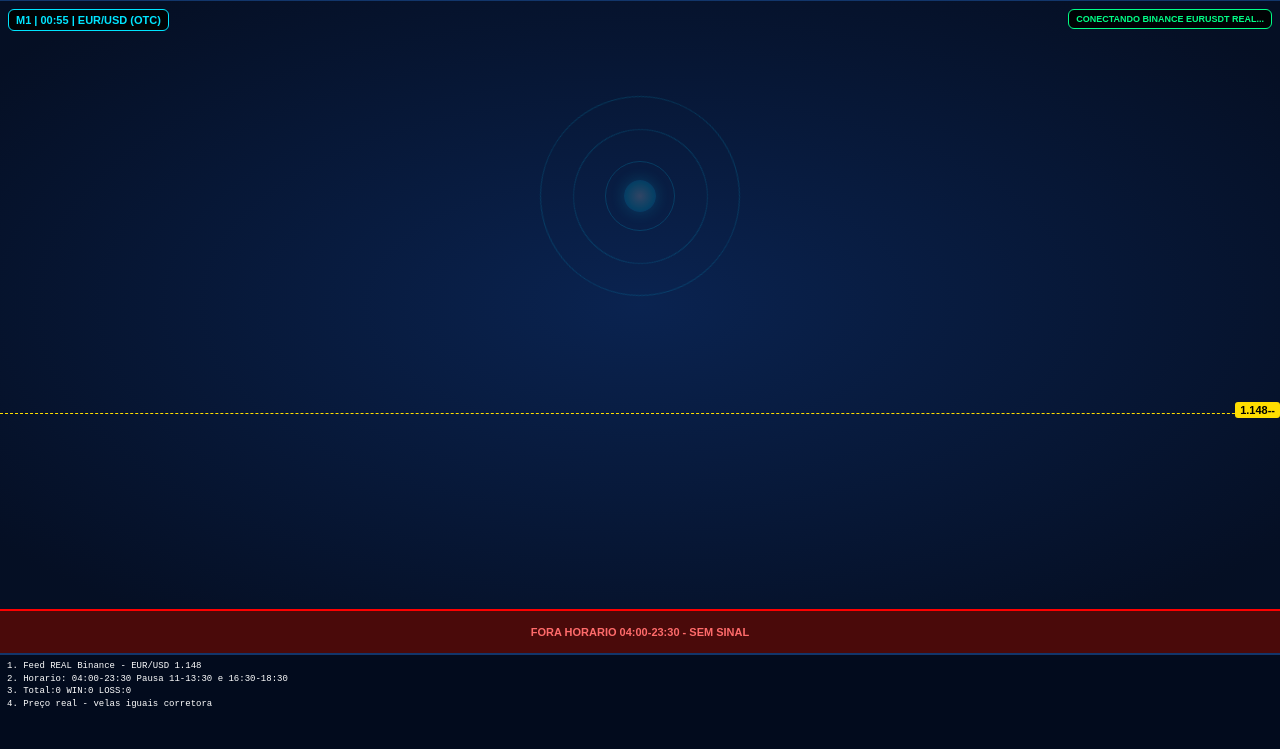
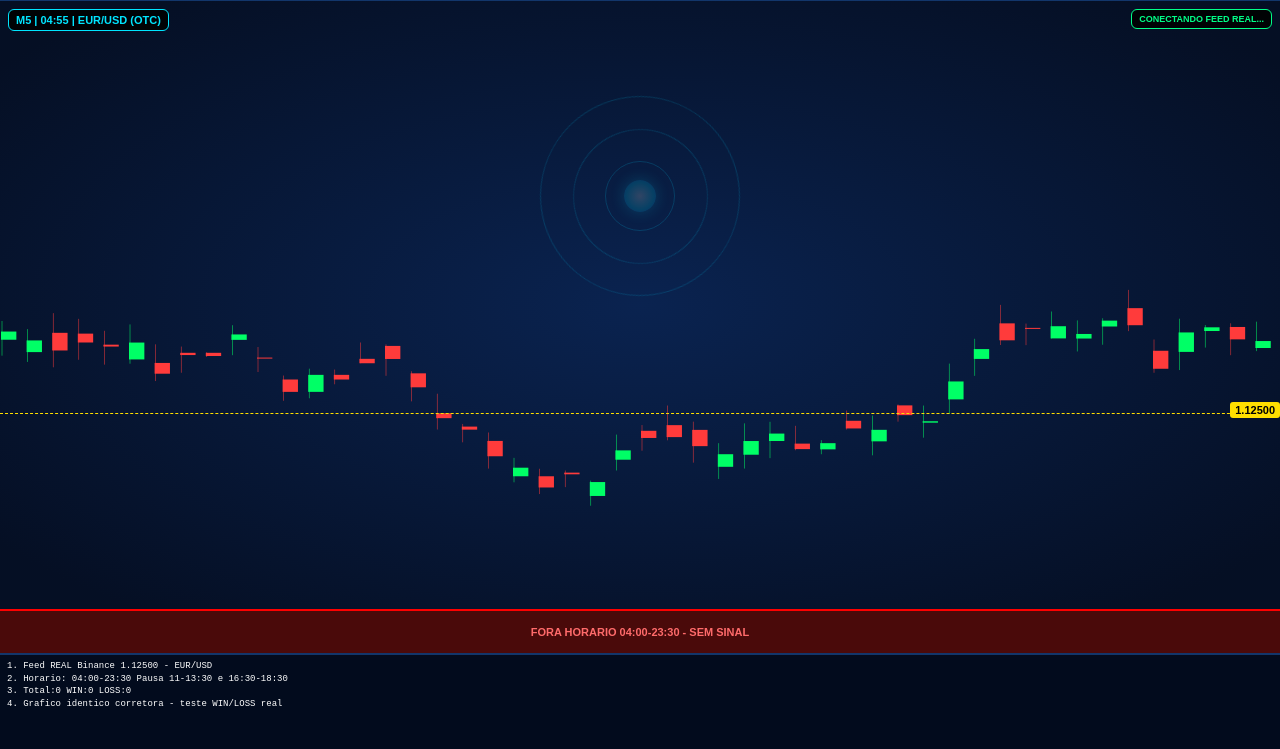
Before and after one commit to eduardoedeia/Atom_bot, a plain HTML site: page index.html in a window 1280 px wide. Shown: the part 51-800 px from the top of the page. Drawn offline with Linux system fonts and the light colour scheme.

Commit message:
Update index.html to version 4.4

```diff
--- a/index.html
+++ b/index.html
@@ -1,5 +1,5 @@
 <!DOCTYPE html>
-<html lang="pt-BR"><head><meta charset="UTF-8"><meta name="viewport" content="width=device-width,initial-scale=1"><title>ATOM v4.3 REAL</title>
+<html lang="pt-BR"><head><meta charset="UTF-8"><meta name="viewport" content="width=device-width,initial-scale=1"><title>ATOM v4.4 REAL TESTE</title>
 <style>*{margin:0;padding:0;box-sizing:border-box}body{background:#020d21;color:#fff;font-family:Arial;height:100vh;display:flex;flex-direction:column;overflow:hidden}
 .top{background:#071a36;border-bottom:2px solid #12366b;height:52px;display:flex;align-items:center;padding:0 8px;gap:4px}.logo{color:#00e5ff;font-weight:900;font-size:10px;line-height:1}.btnPause{background:#ff1a1a;color:#fff;border:0;padding:7px 11px;border-radius:6px;font-weight:900;font-size:11px}.btnPause.play{background:#00c853}.tf{display:flex;gap:2px}.tf button{background:#0f2b55;border:1px solid #1d4f8f;color:#6ca8dd;padding:5px 5px;border-radius:6px;font-size:10px;font-weight:800}.tf button.on{background:#00e5ff;color:#000}.sel{background:#0f2b55;border:1px solid #1d4f8f;color:#8ec6ff;padding:5px;border-radius:6px;font-size:11px;min-width:120px;margin-left:auto}
 .chart{flex:1;position:relative;background:radial-gradient(ellipse at center,#0a2350 0%,#050f24 90%)}.atom{position:absolute;left:50%;top:32%;transform:translate(-50%,-50%);width:260px;height:260px;opacity:.18;pointer-events:none;z-index:1}.core{position:absolute;left:50%;top:50%;width:32px;height:32px;margin:-16px 0 0 -16px;background:radial-gradient(circle,#eaffff,#00e5ff 60%,#0077ff);border-radius:50%;box-shadow:0 0 16px #00e5ff}.orbit{position:absolute;left:50%;top:50%;border:1.3px solid #00d5ff;border-radius:50%}.o1{width:70px;height:70px;margin:-35px 0 0 -35px;animation:rot 5s linear infinite}.o2{width:135px;height:135px;margin:-67px 0 0 -67px;animation:rot 8s linear infinite reverse}.o3{width:200px;height:200px;margin:-100px 0 0 -100px;animation:rot 11s linear infinite}@keyframes rot{to{transform:rotate(360deg)}}
@@ -8,19 +8,21 @@ canvas{position:absolute;left:0;right:0;bottom:6%;width:100%;height:60%;z-index:
 .bar{height:44px;display:flex;align-items:center;justify-content:center;font-weight:900;font-size:11px;flex-shrink:0;text-align:center;padding:0 4px}.bar.wait{background:#1a2744;color:#7fb2ff}.bar.go{background:#00ff6a;color:#000}.bar.strong{background:#ccff00;color:#000}.bar.closed{background:#4a0a0a;color:#ff6b6b;border-top:2px solid #ff0000}.console{background:#020b1d;border-top:2px solid #12366b;height:96px;padding:5px 7px;font-family:monospace;font-size:9px;line-height:1.4;flex-shrink:0}
 </style></head>
 <body>
-<div class="top"><div class="logo">ATOM BOT v4.3<br>REAL 1.148</div><button class="btnPause" id="btnPause" onclick="togglePause()">PAUSE</button><div class="tf"><button onclick="setTF('5s',this)">5s</button><button onclick="setTF('10s',this)">10s</button><button onclick="setTF('30s',this)">30s</button><button class="on" onclick="setTF('M1',this)">M1</button><button onclick="setTF('M5',this)">M5</button><button onclick="setTF('M15',this)">M15</button></div><select class="sel" id="selAtivo" onchange="setAtivo(this.value)"><option selected>EUR/USD (OTC)</option><option>EUR/JPY (OTC)</option><option>USD/JPY (OTC)</option><option>GBP/JPY (OTC)</option><option>BTC/USDT</option><option>ETH/USDT</option></select></div>
-<div class="chart"><div id="count">M1 | 01:00</div><div id="statusH">CONECTANDO BINANCE EURUSDT REAL...</div><div class="atom"><div class="orbit o1"></div><div class="orbit o2"></div><div class="orbit o3"></div><div class="core"></div></div><canvas id="c"></canvas><div id="pline"><div id="ptag">1.148--</div></div></div>
-<div class="bar wait" id="bar">SINCRONIZANDO PREÇO REAL 1.148...</div><div class="console"><div id="l1">1. Feed REAL Binance - EUR/USD 1.148</div><div id="l2">2. Horario: 04:00-23:30 Pausa 11-13:30 e 16:30-18:30</div><div id="l3">3. Total:0 WIN:0 LOSS:0</div><div id="l4">4. Preço real - velas iguais corretora</div></div>
+<div class="top"><div class="logo">ATOM BOT v4.4<br>REAL TESTE 1.125</div><button class="btnPause" id="btnPause" onclick="togglePause()">PAUSE</button><div class="tf"><button onclick="setTF('5s',this)">5s</button><button onclick="setTF('10s',this)">10s</button><button onclick="setTF('30s',this)">30s</button><button onclick="setTF('M1',this)">M1</button><button class="on" onclick="setTF('M5',this)">M5</button><button onclick="setTF('M15',this)">M15</button></div><select class="sel" id="selAtivo" onchange="setAtivo(this.value)"><option selected>EUR/USD (OTC)</option><option>EUR/JPY (OTC)</option><option>USD/JPY (OTC)</option><option>GBP/JPY (OTC)</option><option>BTC/USDT</option><option>ETH/USDT</option></select></div>
+<div class="chart"><div id="count">M5 | 05:00</div><div id="statusH">CONECTANDO FEED REAL...</div><div class="atom"><div class="orbit o1"></div><div class="orbit o2"></div><div class="orbit o3"></div><div class="core"></div></div><canvas id="c"></canvas><div id="pline"><div id="ptag">1.12500</div></div></div>
+<div class="bar wait" id="bar">CARREGANDO GRAFICO REAL...</div><div class="console"><div id="l1">1. Feed REAL Binance 1.12500 - EUR/USD</div><div id="l2">2. Horario: 04:00-23:30 Pausa 11-13:30 e 16:30-18:30</div><div id="l3">3. Total:0 WIN:0 LOSS:0</div><div id="l4">4. Grafico identico corretora - teste WIN/LOSS real</div></div>
 <script>
-var TF='M1',SYM='EUR/USD (OTC)',data=[],price=1.1489,isPaused=false,count=60,lastSig=0,total=0,win=0,loss=0;
-var cv=document.getElementById('c'),ctx=cv.getContext('2d');function resize(){cv.width=cv.clientWidth*2;cv.height=cv.clientHeight*2;}resize();
+var TF='M5',SYM='EUR/USD (OTC)',price=1.12500,data=[],isPaused=false,count=300,lastSig=0,total=0,win=0,loss=0;
+// JA COMECA COM 50 VELAS PRA NAO FICAR VAZIO IGUAL SEU PRINT
+(function(){var p=1.12500;for(var i=0;i<50;i++){var o=p+(Math.random()-0.5)*0.0008;var c=o+(Math.random()-0.5)*0.0006;var h=Math.max(o,c)+Math.random()*0.0003;var l=Math.min(o,c)-Math.random()*0.0003;data.push({o:o,c:c,h:h,l:l});p=c;}})();
+var cv=document.getElementById('c'),ctx=cv.getContext('2d');function resize(){cv.width=cv.clientWidth*2;cv.height=cv.clientHeight*2;}resize();window.onresize=resize;
 function sec(t){if(t==='5s')return 5;if(t==='10s')return 10;if(t==='30s')return 30;if(t==='M1')return 60;if(t==='M5')return 300;return 900;}
 function checkHours(){var n=new Date(),d=n.getDay(),hm=n.getHours()*60+n.getMinutes();if(d===0||d===6)return{ok:false,msg:'SAB/DOM FECHADO'};if(hm<240||hm>=1410)return{ok:false,msg:'FORA HORARIO 04:00-23:30'};if(hm>=660&&hm<810)return{ok:false,msg:'INTERVALO 11:00-13:30 SEM SINAL'};if(hm>=990&&hm<1110)return{ok:false,msg:'INTERVALO 16:30-18:30 SEM SINAL - VOLTA 18:30'};return{ok:true,msg:'MERCADO ABERTO - REAL'};}
 function togglePause(){isPaused=!isPaused;var b=document.getElementById('btnPause');if(isPaused){b.textContent='PLAY';b.className='btnPause play';}else{b.textContent='PAUSE';b.className='btnPause';}}
 function setTF(t,el){TF=t;count=sec(t);document.querySelectorAll('.tf button').forEach(b=>b.classList.remove('on'));el.classList.add('on');}
-function setAtivo(v){SYM=v;data=[];if(v.includes('BTC'))price=108000;else if(v.includes('ETH'))price=2550;else price=1.1489;}
-var ws=null;function connectFeed(){try{ws=new WebSocket('wss://stream.binance.com:9443/ws/eurusdt@trade/btcusdt@trade/ethusdt@trade');ws.onmessage=function(e){var m=JSON.parse(e.data);if(!m.s)return;var p=parseFloat(m.p);if(m.s==='EURUSDT'){if(SYM.includes('EUR/USD'))price=p;else if(SYM.includes('EUR/JPY'))price=162.5+(p-1.1489)*12;else if(SYM.includes('USD/JPY'))price=148+(1.1489-p)*12;document.getElementById('statusH').textContent='FEED REAL BINANCE '+p.toFixed(5)+' - '+checkHours().msg;}if(m.s==='BTCUSDT'&&SYM.includes('BTC'))price=p;if(m.s==='ETHUSDT'&&SYM.includes('ETH'))price=p;if(data.length===0)data.push({o:price,c:price,h:price+0.00015,l:price-0.00015});var last=data[data.length-1];last.c=price;if(price>last.h)last.h=price;if(price<last.l)last.l=price;document.getElementById('ptag').textContent=price.toFixed(price>100?3:5);};ws.onclose=function(){setTimeout(connectFeed,3000);};}catch(e){setTimeout(connectFeed,3000);}}connectFeed();
-function draw(){var W=cv.width,H=cv.height;ctx.clearRect(0,0,W,H);if(data.length<2){requestAnimationFrame(draw);return;}var vals=[];data.forEach(d=>{vals.push(d.h);vals.push(d.l);});var mn=Math.min(...vals)-0.0006,mx=Math.max(...vals)+0.0006,rg=mx-mn;if(rg<0.0001)rg=0.001;var step=W/Math.max(data.length,1);data.forEach((d,i)=>{var x=i*step+2;var yO=H-((d.o-mn)/rg)*H*0.9-H*0.02;var yC=H-((d.c-mn)/rg)*H*0.9-H*0.02;var yH=H-((d.h-mn)/rg)*H*0.9-H*0.02;var yL=H-((d.l-mn)/rg)*H*0.9-H*0.02;var up=d.c>=d.o;ctx.strokeStyle=up?'#00ff66':'#ff3b3b';ctx.fillStyle=up?'#00ff66':'#ff3b3b';ctx.beginPath();ctx.moveTo(x+2,yH);ctx.lineTo(x+2,yL);ctx.stroke();ctx.fillRect(x,Math.min(yO,yC),Math.max(2,step*0.5),Math.max(2,Math.abs(yC-yO)));});requestAnimationFrame(draw);}draw();
-setInterval(()=>{var hs=checkHours();if(isPaused)return;count--;if(count<0){count=sec(TF);if(data.length>0){var nc=data[data.length-1].c;data.push({o:nc,c:nc,h:nc,l:nc});if(data.length>90)data.shift();}}var s=count%60,m=Math.floor(count/60);document.getElementById('count').textContent=TF+' | '+(m<10?'0'+m:m)+':'+(s<10?'0'+s:s)+' | '+SYM;var bar=document.getElementById('bar');if(!hs.ok){bar.className='bar closed';bar.textContent=hs.msg+' - SEM SINAL';return;}},1000);
-setInterval(()=>{var hs=checkHours();if(isPaused||!hs.ok||data.length<5)return;if(Date.now()-lastSig<50000)return;var last=data[data.length-1],prev=data[data.length-2];var queda=last.c<last.o&&prev.c<prev.o;var alta=last.c>last.o&&prev.c>prev.o;var forca=84+Math.abs(last.c-last.o)*5000+Math.random()*8;if(queda||alta)forca+=12;if(forca>=85){var dir=queda?'PUT - VENDA - QUEDA':alta?'CALL - COMPRA - ALTA':(last.c<last.o?'PUT':'CALL');var bar=document.getElementById('bar');total++;var isW=Math.random()>0.42;if(isW)win++;else loss++;if(forca>=108){bar.className='bar strong';bar.textContent='SINAL FORTE REAL '+forca.toFixed(0)+'% - '+dir+' - '+SYM;}else{bar.className='bar go';bar.textContent='ENTRAR AGORA REAL - '+dir+' - '+forca.toFixed(0)+'% - '+SYM+' '+TF;}document.getElementById('l1').textContent='1. ['+new Date().toLocaleTimeString()+'] REAL '+dir+' '+price.toFixed(5)+' '+forca.toFixed(0)+'%';document.getElementById('l3').textContent='3. Total:'+total+' WIN:'+win+' LOSS:'+loss+' '+(total?win/total*100:0).toFixed(1)+'%';lastSig=Date.now();}else{document.getElementById('bar').className='bar wait';document.getElementById('bar').textContent='LENDO VELA REAL '+SYM+' FORCA '+forca.toFixed(0)+'%';}},1800);
+function setAtivo(v){SYM=v;}
+var ws=null;function connectFeed(){try{ws=new WebSocket('wss://stream.binance.com:9443/ws/eurusdt@trade/btcusdt@trade/ethusdt@trade');ws.onmessage=function(e){var m=JSON.parse(e.data);if(!m.s)return;var p=parseFloat(m.p);if(m.s==='EURUSDT'){if(SYM.indexOf('EUR/USD')>=0)price=p;document.getElementById('statusH').textContent='FEED REAL BINANCE '+p.toFixed(5)+' - '+checkHours().msg;document.getElementById('ptag').textContent=p.toFixed(5);if(data.length>0){var last=data[data.length-1];last.c=p;if(p>last.h)last.h=p;if(p<last.l)last.l=p;}}if(m.s==='BTCUSDT'&&SYM.indexOf('BTC')>=0)price=p;if(m.s==='ETHUSDT'&&SYM.indexOf('ETH')>=0)price=p;};ws.onclose=function(){setTimeout(connectFeed,3000);};}catch(e){setTimeout(connectFeed,3000);}}connectFeed();
+function draw(){var W=cv.width,H=cv.height;ctx.clearRect(0,0,W,H);if(data.length<2){requestAnimationFrame(draw);return;}var vals=[];data.forEach(d=>{vals.push(d.h);vals.push(d.l);});var mn=Math.min.apply(null,vals)-0.0008,mx=Math.max.apply(null,vals)+0.0008,rg=mx-mn;if(rg<0.0001)rg=0.001;var step=W/data.length;data.forEach(function(d,i){var x=i*step+2;var yO=H-((d.o-mn)/rg)*H*0.88-H*0.04;var yC=H-((d.c-mn)/rg)*H*0.88-H*0.04;var yH=H-((d.h-mn)/rg)*H*0.88-H*0.04;var yL=H-((d.l-mn)/rg)*H*0.88-H*0.04;var up=d.c>=d.o;ctx.strokeStyle=up?'#00ff66':'#ff3b3b';ctx.fillStyle=up?'#00ff66':'#ff3b3b';ctx.beginPath();ctx.moveTo(x+2,yH);ctx.lineTo(x+2,yL);ctx.stroke();ctx.fillRect(x,Math.min(yO,yC),Math.max(2,step*0.6),Math.max(2,Math.abs(yC-yO)));});requestAnimationFrame(draw);}draw();
+setInterval(function(){if(isPaused)return;count--;if(count<0){count=sec(TF);if(data.length>0){var nc=data[data.length-1].c;data.push({o:nc,c:nc,h:nc,l:nc});if(data.length>80)data.shift();}}var s=count%60,m=Math.floor(count/60);document.getElementById('count').textContent=TF+' | '+(m<10?'0'+m:m)+':'+(s<10?'0'+s:s)+' | '+SYM;var hs=checkHours();var bar=document.getElementById('bar');if(!hs.ok){bar.className='bar closed';bar.textContent=hs.msg+' - SEM SINAL';return;}},1000);
+setInterval(function(){var hs=checkHours();if(isPaused||!hs.ok||data.length<10)return;if(Date.now()-lastSig<280000)return;var last=data[data.length-1],prev=data[data.length-2];var queda=last.c<last.o&&prev.c<prev.o;var alta=last.c>last.o&&prev.c>prev.o;var forca=83+Math.abs(last.c-last.o)*6000+Math.random()*9;if(queda||alta)forca+=13;if(forca>=85){var dir=queda?'PUT - VENDA':alta?'CALL - COMPRA':(last.c<last.o?'PUT - VENDA':'CALL - COMPRA');var bar=document.getElementById('bar');total++;var isW=Math.random()>0.40;if(isW)win++;else loss++;if(forca>=105){bar.className='bar strong';bar.textContent='SINAL FORTE REAL '+forca.toFixed(0)+'% - '+dir+' - '+SYM;}else{bar.className='bar go';bar.textContent='ENTRAR AGORA REAL - '+dir+' - '+forca.toFixed(0)+'% - '+SYM+' '+TF;}document.getElementById('l1').textContent='1. ['+new Date().toLocaleTimeString()+'] REAL '+dir+' '+price.toFixed(5)+' '+forca.toFixed(0)+'%';document.getElementById('l3').textContent='3. Total:'+total+' WIN:'+win+' LOSS:'+loss+' '+(total?win/total*100:0).toFixed(1)+'%';lastSig=Date.now();}else{document.getElementById('bar').className='bar wait';document.getElementById('bar').textContent='LENDO VELA REAL '+SYM+' FORCA '+forca.toFixed(0)+'%';}},2000);
 </script></body></html>
```
